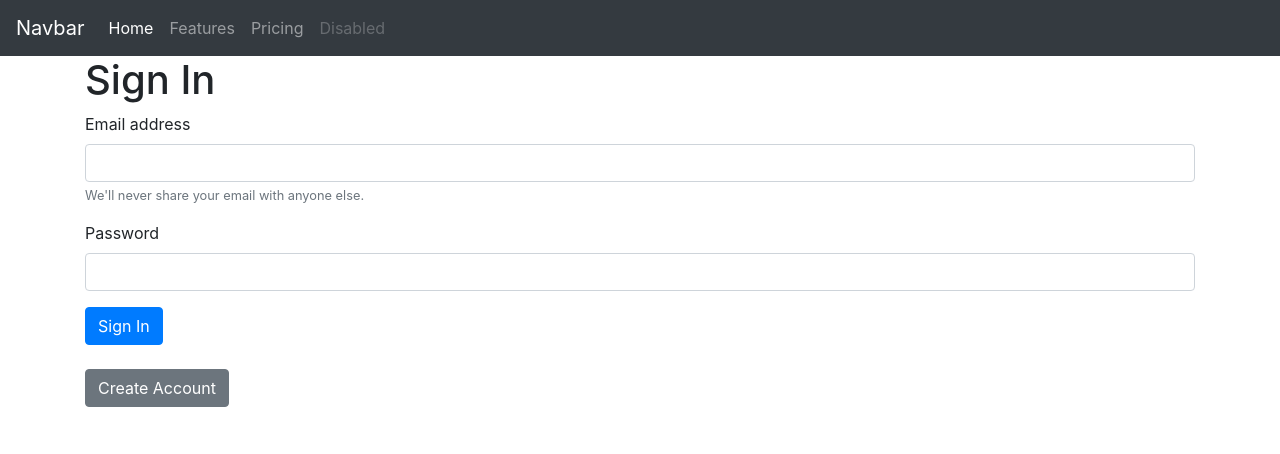
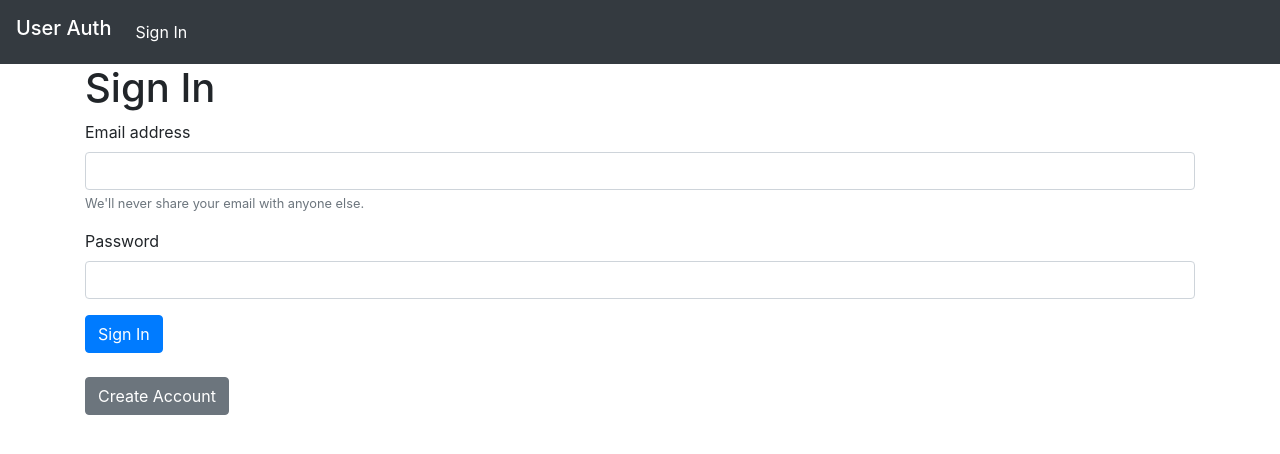
Before and after one commit to drospond/User-Auth-Practice, a React (Create React App) app in the folder client/: page / in a window 1280 px wide. Shown: the top 454 px of the page. Built offline with nearby package versions, Linux system fonts and the light colour scheme; no server answers.

Commit message:
adjusted navbar items

```diff
--- a/client/src/Components/Navbar/Navbar.jsx
+++ b/client/src/Components/Navbar/Navbar.jsx
@@ -3,23 +3,14 @@
 const Navbar = () => {
     return (
         <nav className="navbar navbar-expand-lg navbar-dark bg-dark">
-            <a className="navbar-brand" href="#">Navbar</a>
+            <h1 className="navbar-brand" href="#">User Auth</h1>
             <button className="navbar-toggler" type="button" data-toggle="collapse" data-target="#navbarNav" aria-controls="navbarNav" aria-expanded="false" aria-label="Toggle navigation">
                 <span className="navbar-toggler-icon"></span>
             </button>
             <div className="collapse navbar-collapse" id="navbarNav">
                 <ul className="navbar-nav">
                     <li className="nav-item active">
-                        <a className="nav-link" href="#">Home <span className="sr-only">(current)</span></a>
-                    </li>
-                    <li className="nav-item">
-                        <a className="nav-link" href="#">Features</a>
-                    </li>
-                    <li className="nav-item">
-                        <a className="nav-link" href="#">Pricing</a>
-                    </li>
-                    <li className="nav-item">
-                        <a className="nav-link disabled" href="#" tabindex="-1" aria-disabled="true">Disabled</a>
+                        <a className="nav-link" href="#">Sign In <span className="sr-only">(current)</span></a>
                     </li>
                 </ul>
             </div>
```
